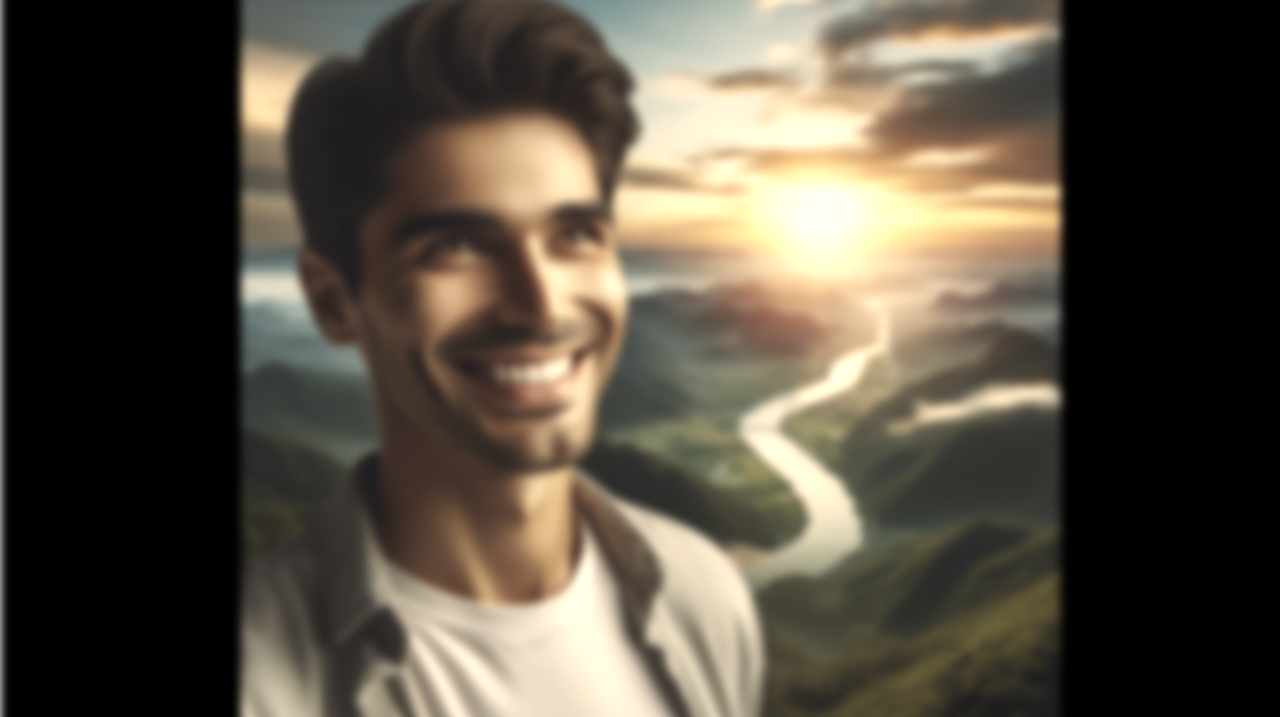
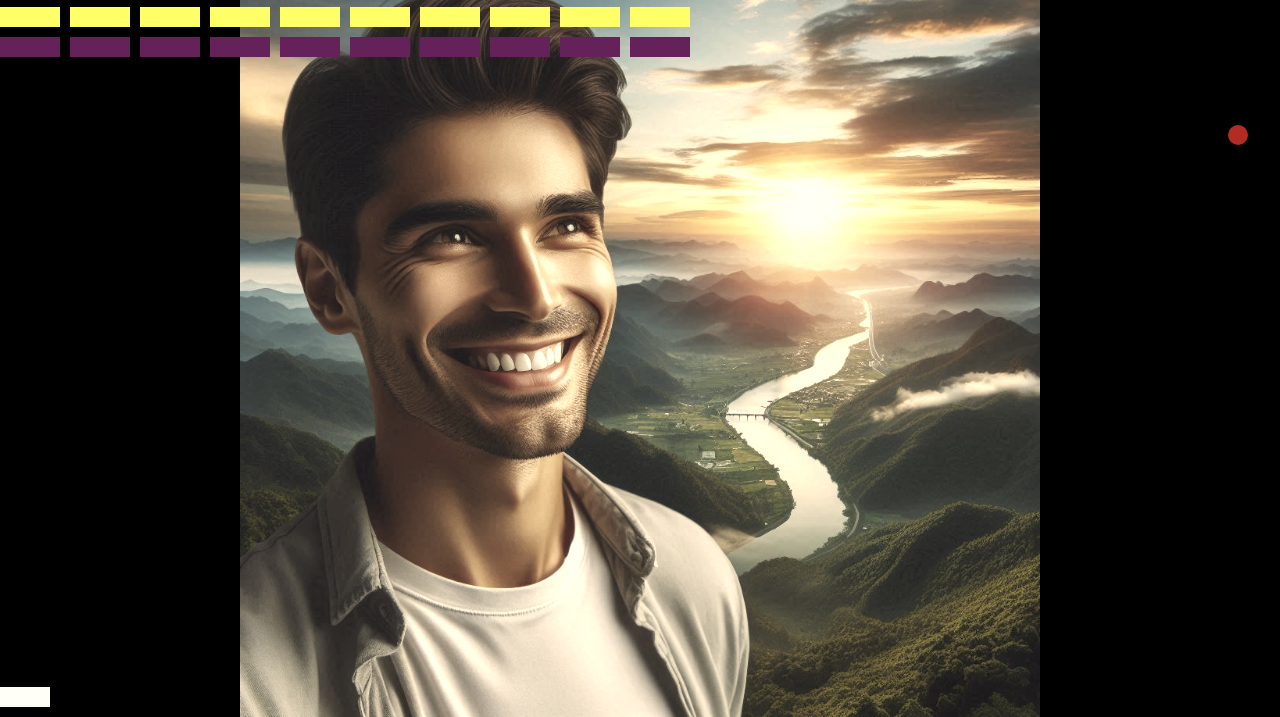
Before and after one commit to hacker112/webhax, a website: page src/erkanoid/index.html in a window 1280 px wide. Shown: the part 83-800 px from the top of the page. Drawn offline with Linux system fonts and the light colour scheme; animation ran at ten frames a second.

Commit message:
init erkanoid

```diff
--- a/src/erkanoid/game.js
+++ b/src/erkanoid/game.js
@@ -1 +1,167 @@
 // @ts-check
+
+const game = document.getElementById("erkanoid");
+
+class Erkanoid {
+  /**
+   *
+   * @param {HTMLDivElement} game
+   */
+  constructor(game) {
+    this.game = game;
+    this.paddle = /**  @type {HTMLDivElement} */ (
+      game.querySelector(".paddle")
+    );
+    this.ball = /**  @type {HTMLDivElement} */ (game.querySelector(".ball"));
+    this.ballSpeed = 2;
+    this.ballDirection = { x: 1, y: 1 };
+    this.ballPosition = { x: 0, y: 0 };
+    this.ballSize = 20;
+    this.paddleSize = 100;
+    this.paddleSpeed = 10;
+    this.paddlePosition = 0;
+    this.bricks = [];
+    this.brickSize = { x: 60, y: 20 };
+    this.brickRows = 5;
+    this.brickColumns = 10;
+    this.brickGap = 10;
+    this.brickColors = ["red", "green", "blue", "yellow", "purple"];
+    this.score = 0;
+    this.lives = 3;
+    this.gameOver = false;
+
+    this.setupEventListers();
+    this.createBricks();
+    this.render();
+    this.start();
+  }
+
+  setupEventListers() {
+    this.game.addEventListener("mousemove", (event) => {
+      this.paddlePosition =
+        event.clientX - this.game.offsetLeft - this.paddle.offsetWidth / 2;
+    });
+  }
+
+  createBricks() {
+    for (let y = 0; y < this.brickRows; y++) {
+      for (let x = 0; x < this.brickColumns; x++) {
+        const brick = document.createElement("div");
+        brick.className = "brick";
+        brick.style.width = `${this.brickSize.x}px`;
+        brick.style.height = `${this.brickSize.y}px`;
+        brick.style.left = `${x * (this.brickSize.x + this.brickGap)}px`;
+        brick.style.top = `${y * (this.brickSize.y + this.brickGap)}px`;
+        brick.style.backgroundColor = this.brickColors[y];
+        this.game.appendChild(brick);
+        this.bricks.push(brick);
+      }
+    }
+  }
+
+  render() {
+    this.paddle.style.width = `${this.paddleSize}px`;
+    this.paddle.style.left = `${this.paddlePosition}px`;
+    this.ball.style.width = `${this.ballSize}px`;
+    this.ball.style.height = `${this.ballSize}px`;
+  }
+
+  start() {
+    this.ballPosition = {
+      x: this.game.offsetWidth / 2 - this.ballSize / 2,
+      y: this.game.offsetHeight / 2 - this.ballSize / 2,
+    };
+    this.ballDirection = { x: 1, y: -1 };
+  }
+
+  moveBall() {
+    this.ballPosition.x += this.ballSpeed * this.ballDirection.x;
+    this.ballPosition.y += this.ballSpeed * this.ballDirection.y;
+
+    this.ball.style.left = `${this.ballPosition.x}px`;
+    this.ball.style.top = `${this.ballPosition.y}px`;
+  }
+
+  checkCollisions() {
+    if (
+      this.ballPosition.x <= 0 ||
+      this.ballPosition.x >= this.game.offsetWidth - this.ballSize
+    ) {
+      this.ballDirection.x *= -1;
+    }
+
+    if (this.ballPosition.y <= 0) {
+      this.ballDirection.y *= -1;
+    }
+
+    if (
+      this.ballPosition.y >= this.game.offsetHeight - this.ballSize &&
+      this.ballPosition.x >= this.paddlePosition &&
+      this.ballPosition.x <=
+        this.paddlePosition + this.paddle.offsetWidth - this.ballSize
+    ) {
+      this.ballDirection.y *= -1;
+    }
+
+    // biome-ignore lint/complexity/noForEach: <explanation>
+    this.bricks.forEach((brick) => {
+      if (brick.style.display !== "none") {
+        if (
+          this.ballPosition.y <=
+            Number.parseInt(brick.style.top) + this.brickSize.y &&
+          this.ballPosition.y + this.ballSize >=
+            Number.parseInt(brick.style.top) &&
+          this.ballPosition.x + this.ballSize >=
+            Number.parseInt(brick.style.left) &&
+          this.ballPosition.x <=
+            Number.parseInt(brick.style.left) + this.brickSize.x
+        ) {
+          this.ballDirection.y *= -1;
+          brick.style.display = "none";
+          this.score++;
+        }
+      }
+    });
+  }
+
+  checkWin() {
+    if (this.score === this.brickRows * this.brickColumns) {
+      this.gameOver = true;
+      alert("You win!");
+    }
+  }
+
+  checkGameOver() {
+    if (this.ballPosition.y >= this.game.offsetHeight - this.ballSize) {
+      this.lives--;
+      if (this.lives <= 0) {
+        this.gameOver = true;
+        alert("Game over!");
+      } else {
+        this.start();
+      }
+    }
+  }
+
+  startGame() {
+    this.gameOver = false;
+    this.score = 0;
+    this.lives = 3;
+    this.start();
+
+    const cancelId = setInterval(() => {
+      this.render();
+      this.moveBall();
+      this.checkCollisions();
+      this.checkWin();
+      this.checkGameOver();
+      if (this.gameOver) {
+        clearInterval(cancelId);
+      }
+    }, 1000 / 60);
+  }
+}
+
+const erkanoid = new Erkanoid(/** @type {HTMLDivElement} */ (game));
+
+erkanoid.startGame();
--- a/src/erkanoid/index.html
+++ b/src/erkanoid/index.html
@@ -1,3 +1,4 @@
+<!DOCTYPE html>
 <html>
 
 <head>
@@ -9,7 +10,7 @@
       padding: 0;
     }
 
-    div.game {
+    div#erkanoid {
       position: fixed;
       top: 0;
       margin: 0;
@@ -19,10 +20,36 @@
       background-repeat: no-repeat;
       background-position: center;
       background-color: black;
-      border: 1px solid #ccc;
-      padding: 10px;
       height: 100%;
-      filter: blur(5px) sepia(50%);
+      filter: sepia(50%);
+      cursor: crosshair;
+    }
+
+    div.paddle {
+      position: fixed;
+      bottom: 10px;
+      left: 50%;
+      transform: translateX(-50%);
+      width: 100px;
+      height: 20px;
+      background-color: white;
+    }
+
+    div.ball {
+      position: fixed;
+      bottom: 50%;
+      left: 50%;
+      width: 20px;
+      height: 20px;
+      background-color: red;
+      border-radius: 50%;
+    }
+
+    div.brick {
+      position: fixed;
+      width: 100px;
+      height: 20px;
+      background-color: white;
     }
   </style>
 </head>
@@ -30,8 +57,11 @@
 <body>
   <h1>Background</h1>
 
-  <div class="game">
+  <div id="erkanoid">
+    <div class="ball"></div>
+    <div class="paddle"></div>
   </div>
+  <script src="game.js"></script>
 </body>
 
 </html>
```
